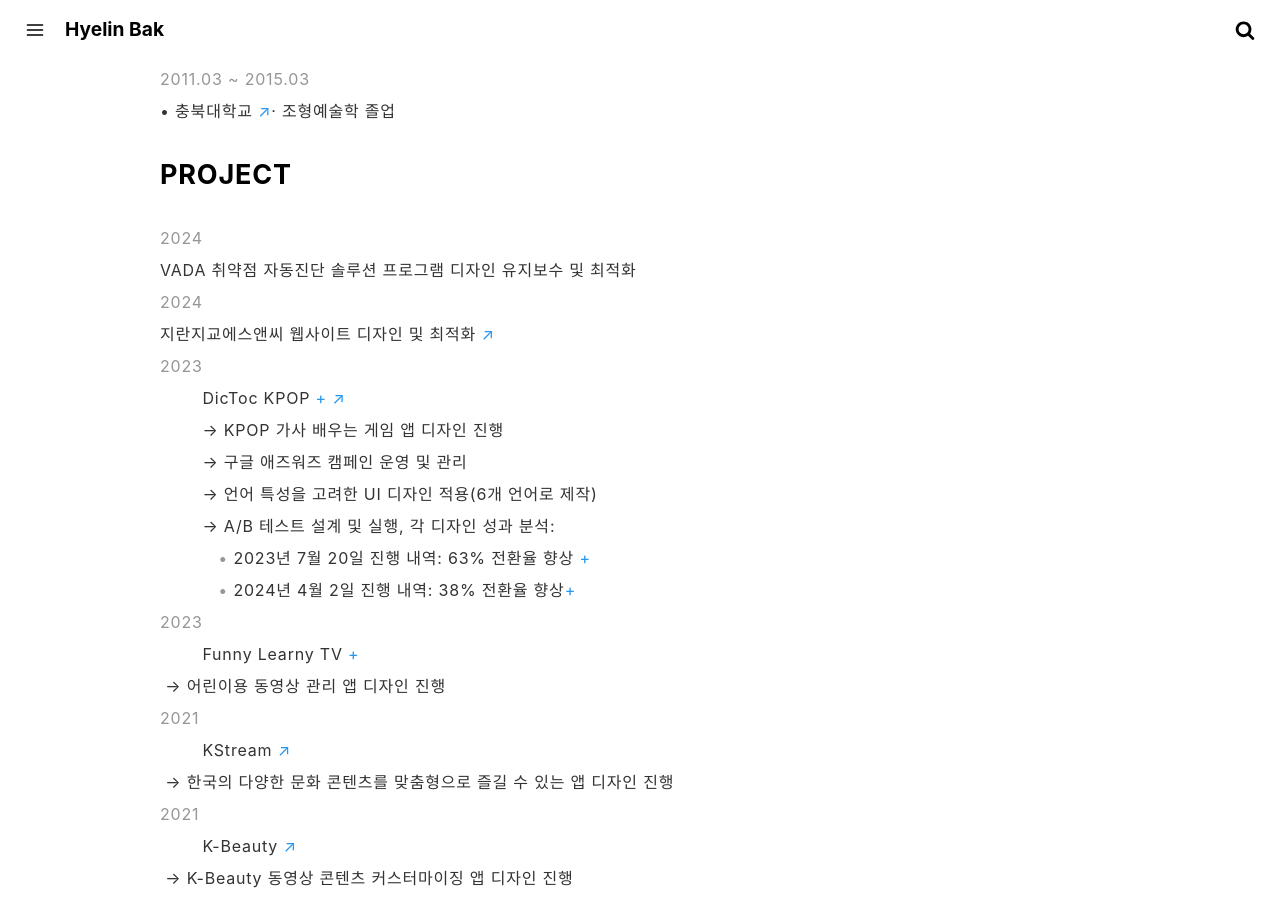
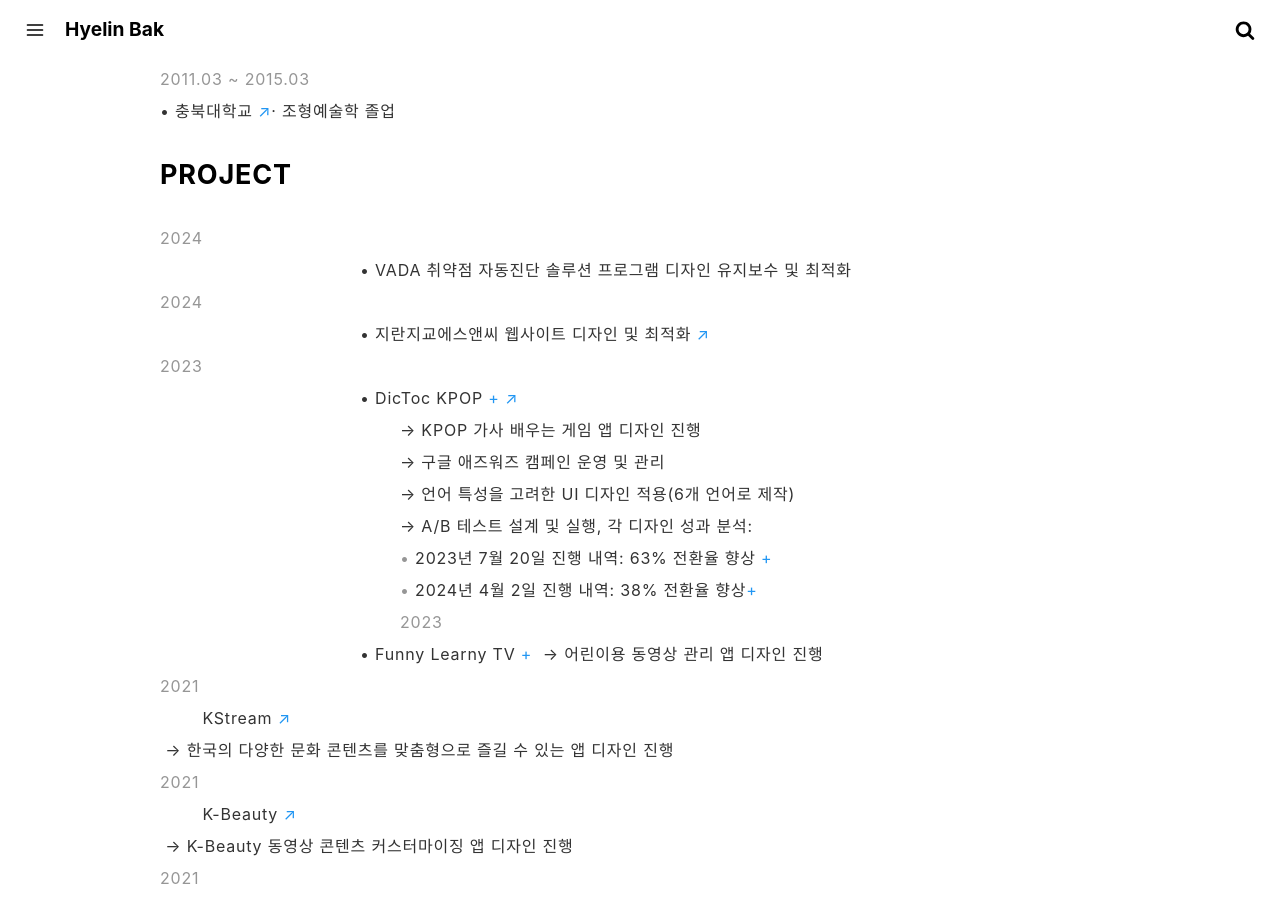
Before and after one commit to crazyjamy/crazyjamy.github.io, a Jekyll site: the page built from about.md, in a window 1280 px wide and 900 px high, scrolled down 623 px. Built offline with Jekyll 4.4.1, drawn with Linux system fonts in a browser that asks for light colours.

Commit message:
Update about.md

```diff
--- a/about.md
+++ b/about.md
@@ -28,19 +28,19 @@
 
 ### PROJECT
 <span style="color: #969696;"> 2024 </span>
-<span style="margin-right: 20px;"> VADA 취약점 자동진단 솔루션 프로그램 디자인 유지보수 및 최적화 </span>
+<span style="margin-left: 200px;"> • VADA 취약점 자동진단 솔루션 프로그램 디자인 유지보수 및 최적화 </span>
 <span style="color: #969696;"> 2024 </span>
-<span style="margin-right: 20px;"> 지란지교에스앤씨 웹사이트 디자인 및 최적화 <a href="https://www.jiransnc.com" target="_blank">↗</a> </span>
+<span style="margin-left: 200px;"> • 지란지교에스앤씨 웹사이트 디자인 및 최적화 <a href="https://www.jiransnc.com" target="_blank">↗</a> </span>
 <span style="color: #969696;"> 2023 </span>
-&nbsp;&nbsp;&nbsp;&nbsp;&nbsp;&nbsp;&nbsp; DicToc KPOP [+](../kpoplyricsgame/) <a href="https://play.google.com/store/search?q=dictoc&c=apps" target="_blank">↗</a>
-&nbsp;&nbsp;&nbsp;&nbsp;&nbsp;&nbsp;&nbsp;&nbsp;→ KPOP 가사 배우는 게임 앱 디자인 진행
-&nbsp;&nbsp;&nbsp;&nbsp;&nbsp;&nbsp;&nbsp;&nbsp;→ 구글 애즈워즈 캠페인 운영 및 관리
-&nbsp;&nbsp;&nbsp;&nbsp;&nbsp;&nbsp;&nbsp;&nbsp;→ 언어 특성을 고려한 UI 디자인 적용(6개 언어로 제작)
-&nbsp;&nbsp;&nbsp;&nbsp;&nbsp;&nbsp;&nbsp;&nbsp;→ A/B 테스트 설계 및 실행, 각 디자인 성과 분석:
-&nbsp;&nbsp;&nbsp;&nbsp;&nbsp;&nbsp;&nbsp;&nbsp; &nbsp;<span style="color: #969696;"> • </span> 2023년 7월 20일 진행 내역: 63% 전환율 향상 [+](,./ab-kpoplyricsgame-230724/)
-&nbsp;&nbsp;&nbsp;&nbsp;&nbsp;&nbsp;&nbsp;&nbsp; &nbsp;<span style="color: #969696;"> • </span> 2024년 4월 2일 진행 내역: 38% 전환율 향상[+](../ab-kpoplyricsgame-240402/)
-<span style="color: #969696;"> 2023 </span>
-&nbsp;&nbsp;&nbsp;&nbsp;&nbsp;&nbsp;&nbsp; Funny Learny TV [+](../funnylearnytv/)
+<span style="margin-left: 200px;"> • DicToc KPOP [+](../kpoplyricsgame/) <a href="https://play.google.com/store/search?q=dictoc&c=apps" target="_blank">↗</a></span>
+<span style="margin-left: 240px;"> → KPOP 가사 배우는 게임 앱 디자인 진행
+<span style="margin-left: 240px;"> → 구글 애즈워즈 캠페인 운영 및 관리
+<span style="margin-left: 240px;"> → 언어 특성을 고려한 UI 디자인 적용(6개 언어로 제작)
+<span style="margin-left: 240px;"> → A/B 테스트 설계 및 실행, 각 디자인 성과 분석:
+<span style="color: #969696; margin-left: 240px;"> • </span> 2023년 7월 20일 진행 내역: 63% 전환율 향상 [+](,./ab-kpoplyricsgame-230724/)</span>
+<span style="color: #969696; margin-left: 240px;"> • </span> 2024년 4월 2일 진행 내역: 38% 전환율 향상[+](../ab-kpoplyricsgame-240402/)</span>
+<span style="color: #969696; margin-left: 240px;"> 2023 </span>
+<span style="margin-left: 200px;"> • Funny Learny TV [+](../funnylearnytv/)</span>
 &nbsp;→ 어린이용 동영상 관리 앱 디자인 진행
 <span style="color: #969696;"> 2021 </span>
 &nbsp;&nbsp;&nbsp;&nbsp;&nbsp;&nbsp;&nbsp; KStream <a href="https://play.google.com/store/apps/details?id=io.tm.k.stream" target="_blank">↗</a>
```
